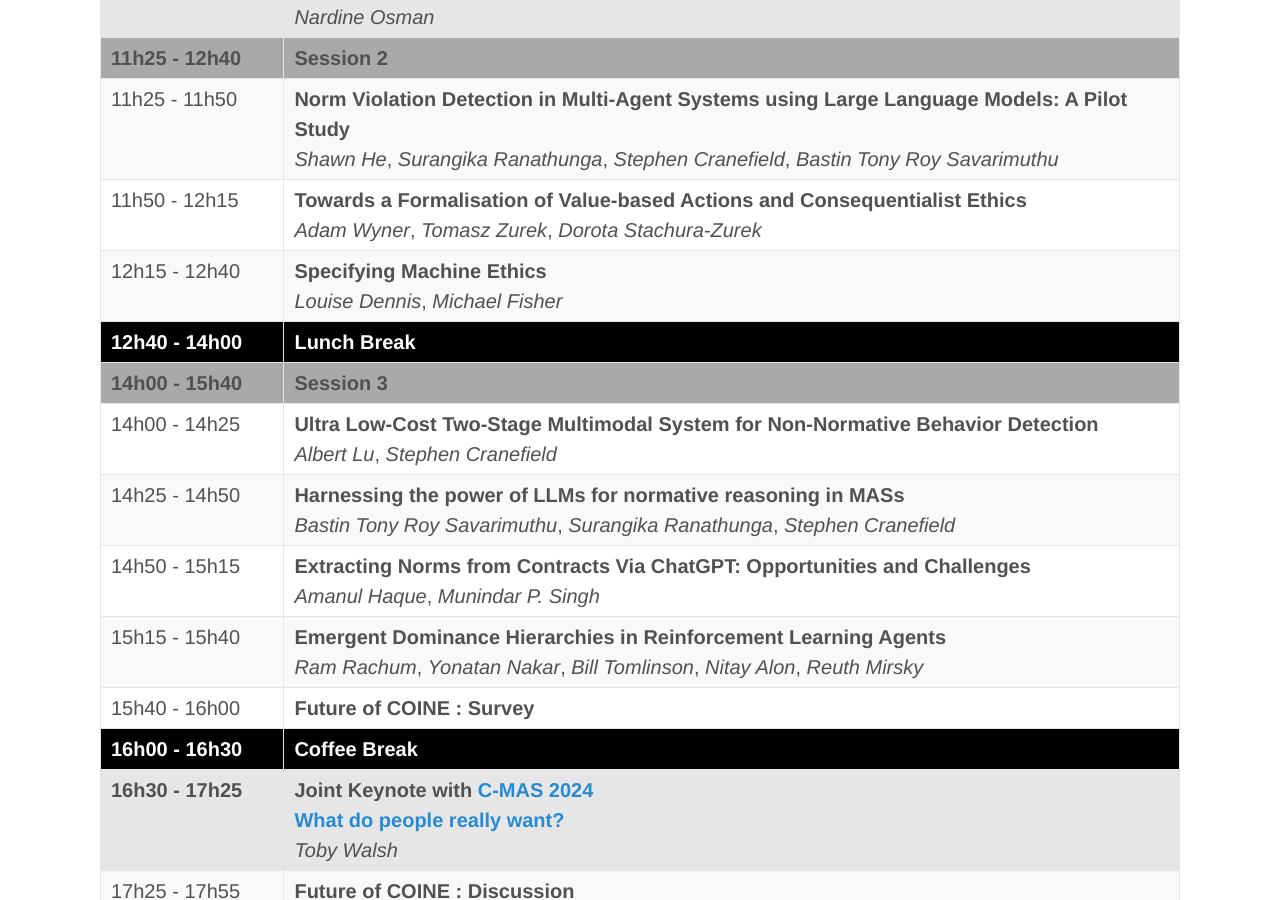
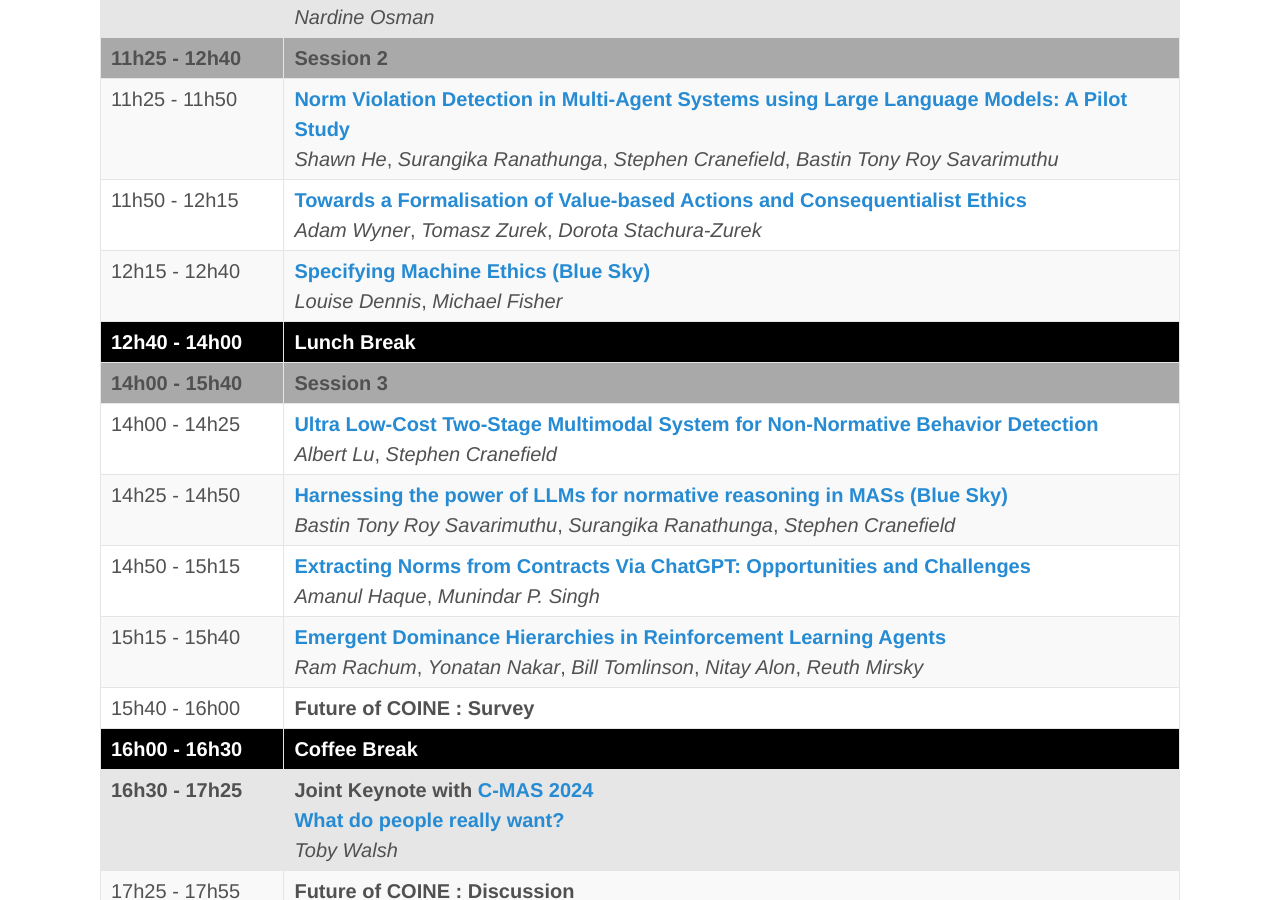
Before and after one commit to coin-workshop/coine-2024-auckland, a Jekyll site: the page built from technical_programme.md, in a window 1280 px wide and 900 px high, scrolled down 699 px. Built offline with Jekyll 4.4.1, drawn with Linux system fonts in a browser that asks for light colours.

Commit message:
Updated program

```diff
--- a/technical_programme.md
+++ b/technical_programme.md
@@ -15,15 +15,15 @@
     </tr>
     <tr>
       <td align="left" valign="top">8h40 - 9h05</td>
-      <td align="left" valign="top"><b>Knowledge level support for programming agents to interact in regulated online forums</b><br/><i>Nesrine Hafiene</i>, <i>Luis G. Nardin</i>, <i>Olivier Boissier</i></td>
+      <td align="left" valign="top"><b><a href="https://ci.mines-stetienne.fr/coine2024/nesrineEtAl2024-coine2024.pdf" target="_blank">Knowledge level support for programming agents to interact in regulated online forums</a></b><br/><i>Nesrine Hafiene</i>, <i>Luis G. Nardin</i>, <i>Olivier Boissier</i></td>
     </tr>
     <tr>
       <td align="left" valign="top">9h05 - 9h30</td>
-      <td align="left" valign="top"><b>An Agent-Centric Perspective on Norm Enforcement and Sanctions</b><br/><i>Elena Yan</i>, <i>Luis G. Nardin</i>, <i>Jomi F. Hübner</i>, <i>Olivier Boissier</i></td>
+      <td align="left" valign="top"><b><a href="https://arxiv.org/abs/2403.15128" target="_blank">An Agent-Centric Perspective on Norm Enforcement and Sanctions</a></b><br/><i>Elena Yan</i>, <i>Luis G. Nardin</i>, <i>Jomi F. Hübner</i>, <i>Olivier Boissier</i></td>
     </tr>
     <tr>
       <td align="left" valign="top">9h30 - 9h55</td>
-      <td align="left" valign="top"><b>Social Deliberation vs. Social Contracts in Self-Governing Voluntary Organisations</b><br/><i>Matthew Scott</i>, <i>Asimina Mertzani</i>, <i>Ciske Smit</i>, <i>Stefan Sarkadi</i>, <i>Jeremy Pitt</i></td>
+      <td align="left" valign="top"><b><a href="https://arxiv.org/abs/2403.16329" target="_blank">Social Deliberation vs. Social Contracts in Self-Governing Voluntary Organisations</a></b><br/><i>Matthew Scott</i>, <i>Asimina Mertzani</i>, <i>Ciske Smit</i>, <i>Stefan Sarkadi</i>, <i>Jeremy Pitt</i></td>
     </tr>
     <tr>
       <td style="background-color: black; color: white;" align="left" valign="top"><b>10h00 - 10h30</b></td>
@@ -39,15 +39,15 @@
     </tr>
     <tr>
       <td align="left" valign="top">11h25 - 11h50</td>
-      <td align="left" valign="top"><b>Norm Violation Detection in Multi-Agent Systems using Large Language Models: A Pilot Study</b><br/><i>Shawn He</i>, <i>Surangika Ranathunga</i>, <i>Stephen Cranefield</i>, <i>Bastin Tony Roy Savarimuthu</i></td>
+      <td align="left" valign="top"><b><a href="https://arxiv.org/abs/2403.16517" target="_blank">Norm Violation Detection in Multi-Agent Systems using Large Language Models: A Pilot Study</a></b><br/><i>Shawn He</i>, <i>Surangika Ranathunga</i>, <i>Stephen Cranefield</i>, <i>Bastin Tony Roy Savarimuthu</i></td>
     </tr>
     <tr>
       <td align="left" valign="top">11h50 - 12h15</td>
-      <td align="left" valign="top"><b>Towards a Formalisation of Value-based Actions and Consequentialist Ethics</b><br/><i>Adam Wyner</i>, <i>Tomasz Zurek</i>, <i>Dorota Stachura-Zurek</i></td>
+      <td align="left" valign="top"><b><a href="https://arxiv.org/abs/2403.16719" target="_blank">Towards a Formalisation of Value-based Actions and Consequentialist Ethics</a></b><br/><i>Adam Wyner</i>, <i>Tomasz Zurek</i>, <i>Dorota Stachura-Zurek</i></td>
     </tr>
     <tr>
       <td align="left" valign="top">12h15 - 12h40</td>
-      <td align="left" valign="top"><b>Specifying Machine Ethics</b><br/><i>Louise Dennis</i>, <i>Michael Fisher</i></td>
+      <td align="left" valign="top"><b><a href="https://arxiv.org/abs/2403.16100" target="_blank">Specifying Machine Ethics (Blue Sky)</a></b><br/><i>Louise Dennis</i>, <i>Michael Fisher</i></td>
     </tr>
     <tr>
       <td style="background-color: black; color: white;" align="left" valign="top"><b>12h40 - 14h00</b></td>
@@ -59,19 +59,19 @@
     </tr>
     <tr>
       <td align="left" valign="top">14h00 - 14h25</td>
-      <td align="left" valign="top"><b>Ultra Low-Cost Two-Stage Multimodal System for Non-Normative Behavior Detection</b><br/><i>Albert Lu</i>, <i>Stephen Cranefield</i></td>
+      <td align="left" valign="top"><b><a href="https://arxiv.org/abs/2403.16151" target="_blank">Ultra Low-Cost Two-Stage Multimodal System for Non-Normative Behavior Detection</a></b><br/><i>Albert Lu</i>, <i>Stephen Cranefield</i></td>
     </tr>
     <tr>
       <td align="left" valign="top">14h25 - 14h50</td>
-      <td align="left" valign="top"><b>Harnessing the power of LLMs for normative reasoning in MASs</b><br/><i>Bastin Tony Roy Savarimuthu</i>, <i>Surangika Ranathunga</i>, <i>Stephen Cranefield</i></td>
+      <td align="left" valign="top"><b><a href="https://arxiv.org/abs/2403.16524" target="_blank">Harnessing the power of LLMs for normative reasoning in MASs (Blue Sky)</a></b><br/><i>Bastin Tony Roy Savarimuthu</i>, <i>Surangika Ranathunga</i>, <i>Stephen Cranefield</i></td>
     </tr>
     <tr>
       <td align="left" valign="top">14h50 - 15h15</td>
-      <td align="left" valign="top"><b>Extracting Norms from Contracts Via ChatGPT: Opportunities and Challenges</b><br/><i>Amanul Haque</i>, <i>Munindar P. Singh</i></td>
+      <td align="left" valign="top"><b><a href="https://arxiv.org/abs/2404.02269" target="_blank">Extracting Norms from Contracts Via ChatGPT: Opportunities and Challenges</a></b><br/><i>Amanul Haque</i>, <i>Munindar P. Singh</i></td>
     </tr>
     <tr>
       <td align="left" valign="top">15h15 - 15h40</td>
-      <td align="left" valign="top"><b>Emergent Dominance Hierarchies in Reinforcement Learning Agents</b><br/><i>Ram Rachum</i>, <i>Yonatan Nakar</i>, <i>Bill Tomlinson</i>, <i>Nitay Alon</i>, <i>Reuth Mirsky</i></td>
+      <td align="left" valign="top"><b><a href="https://r.rachum.com/dh-coine" target="_blank">Emergent Dominance Hierarchies in Reinforcement Learning Agents</a></b><br/><i>Ram Rachum</i>, <i>Yonatan Nakar</i>, <i>Bill Tomlinson</i>, <i>Nitay Alon</i>, <i>Reuth Mirsky</i></td>
     </tr>
     <tr>
       <td align="left" valign="top">15h40 - 16h00</td>
```
Also changed, not shown: index.md (+2 -2 lines).
